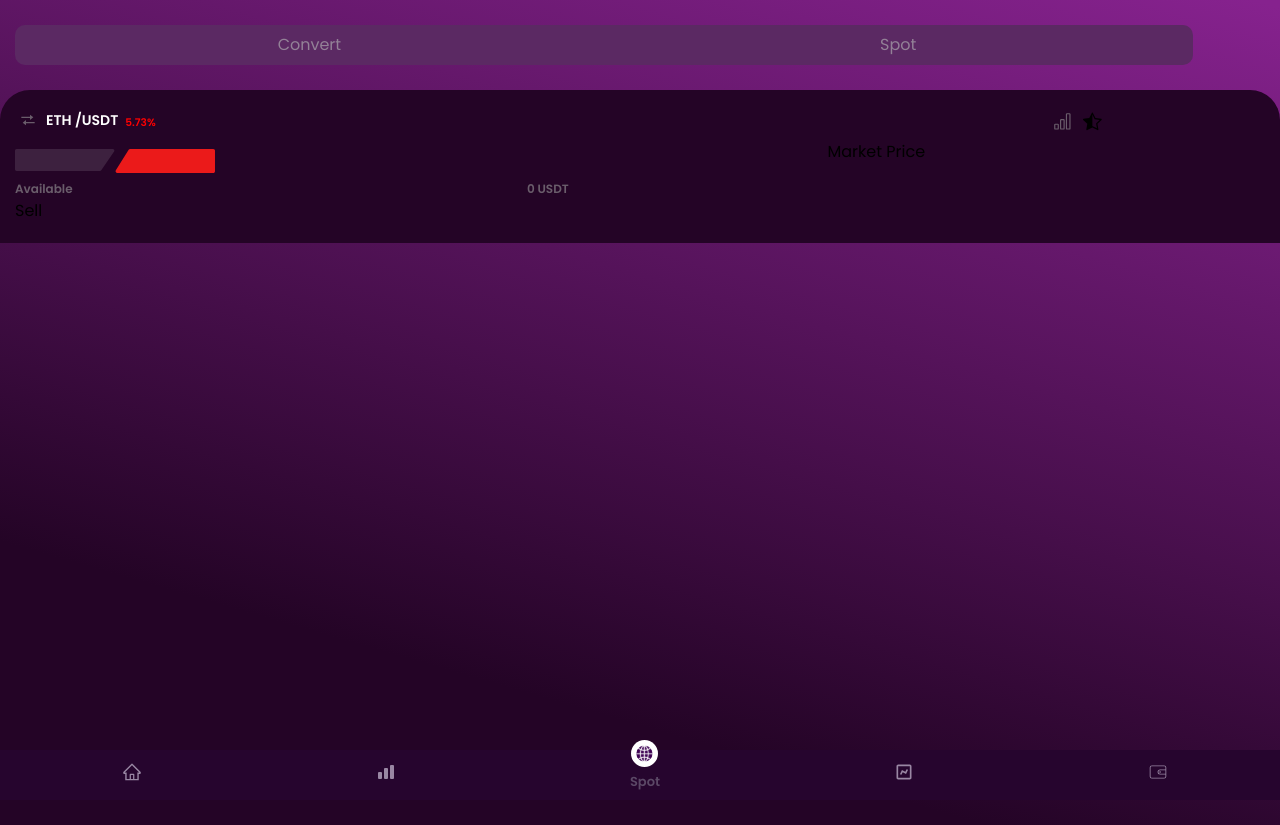
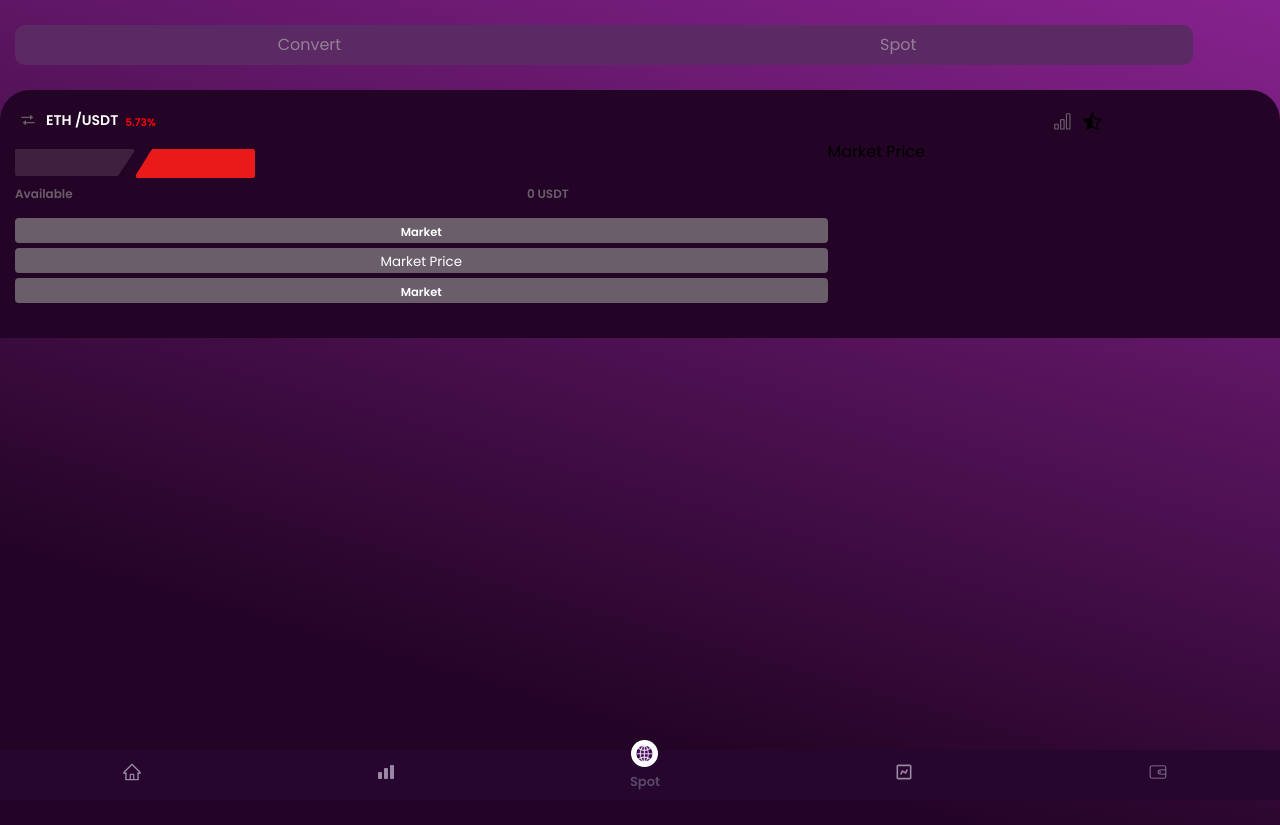
Before and after one commit to DCC-exchange/client, a React (Create React App) app: page /spot-trade in a window 1280 px wide. Both pictures are taken after a click on the element 165 px from the left and 164 px from the top of the page. Built offline with nearby package versions, Linux system fonts and the light colour scheme.

Commit message:
we broke

```diff
--- a/src/Pages/components/spot/styles/spot.css
+++ b/src/Pages/components/spot/styles/spot.css
@@ -92,7 +92,7 @@
     padding: 10px 0px 0px 0px;
 }
 .spot-buy-contents .spot-buy-btn img{
-    width: 100px;
+    width: 120px;
 }
 .spot-buy-limit{
     width: 100%;
@@ -130,10 +130,11 @@
     background: #9999;
     color: #fff;
     display: flex;
-    margin: 5px 0px;
+    margin: 6.5px 0px;
     border-radius: 4px;
     cursor: pointer;
     width: 100%;
+    margin: 5px 0px;
 }
 .market-limit-btn-container .icon{
     width: 10%;
--- a/src/Pages/components/spot/trade/sell/Sell.js
+++ b/src/Pages/components/spot/trade/sell/Sell.js
@@ -2,6 +2,32 @@ import React from 'react'
 
 export default function Sell() {
   return (
-    <div>Sell</div>
+    <div className="buy-limit">
+    <div className="buy-limit-container">
+        <div className="market-limit-btn">
+            <div className="market-limit-btn-container">
+                <div className="icon"></div>
+                <div className="btn">
+                    <button>Market</button>
+                </div>
+                <div className="icon"></div>
+            </div>
+            <div className="market-limit-btn-container">
+                <div className="icon"></div>
+                <div className="input">
+                    <input type="number" placeholder='Market Price'  />
+                </div>
+                <div className="icon"></div>
+            </div>
+              <div className="market-limit-btn-container">
+              <div className="icon"></div>
+                <div className="btn">
+                    <button>Market</button>
+                </div>
+                <div className="icon"></div>
+            </div>
+        </div>
+    </div>
+</div>
   )
 }
```
